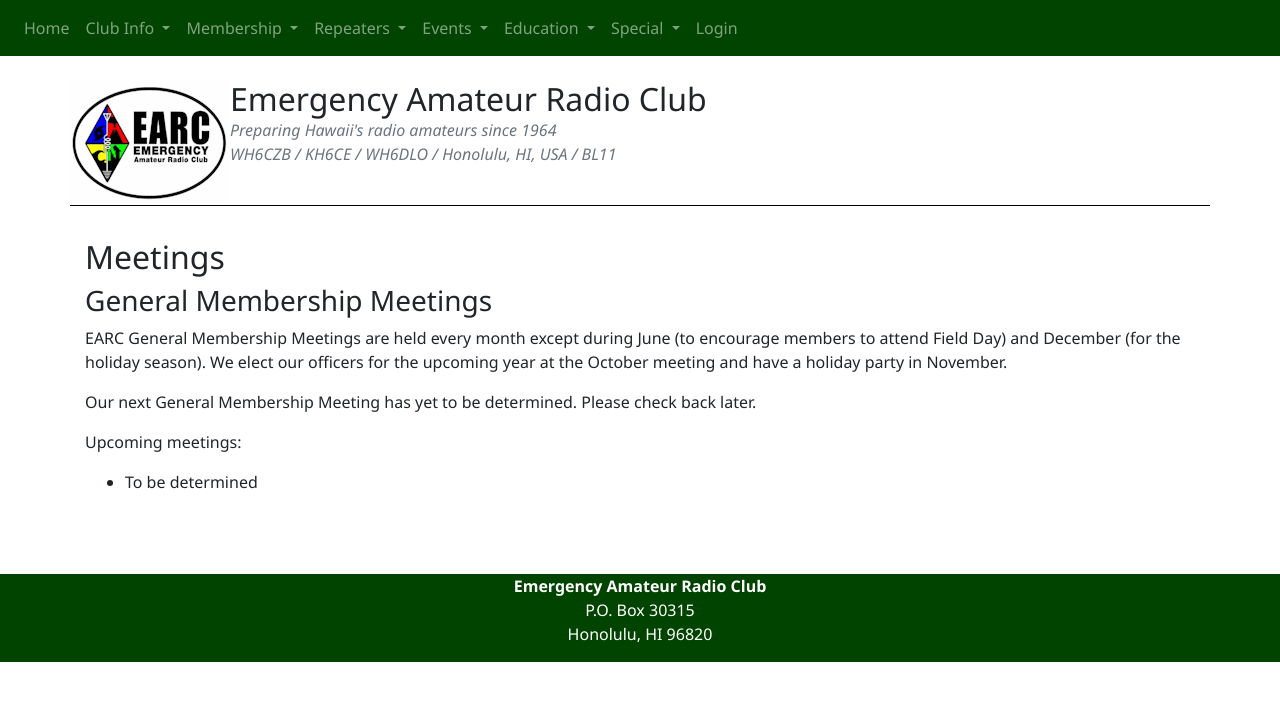
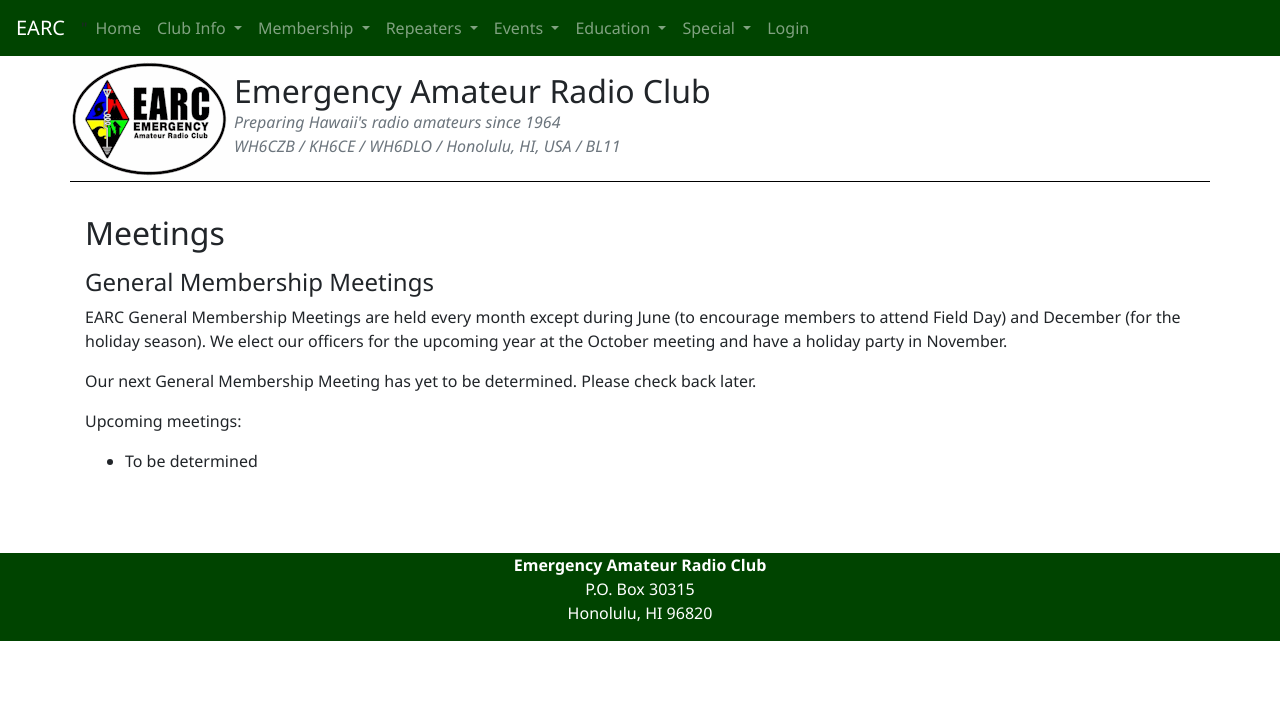
Before and after one commit to pineapplejuice/earc2-members, a Django app: page /homepage/meetings/ in a window 1280 px wide. Shown: the top 701 px of the page. Run offline with Django 3.2, Linux system fonts and the light colour scheme; data that the repository does not hold is empty; some libraries are stand-ins or nearby versions.

Commit message:
Add application to static files; tweak navbar settings

```diff
--- a/homepage/static/homepage/base.css
+++ b/homepage/static/homepage/base.css
@@ -23,7 +23,6 @@ blockquote.earc {
 #header {
 
 	border-bottom: 1px solid black;
-	margin-top: 5rem;
 	margin-bottom:2rem;
 }
 
--- a/homepage/templates/base.html
+++ b/homepage/templates/base.html
@@ -12,7 +12,8 @@
 	</head>
 	<body>
 
-		<nav class="navbar navbar-expand-lg navbar-dark flex-column flex-md-row bd-navbar fixed-top">
+		<nav class="navbar navbar-expand-lg navbar-dark sticky-top">
+			<a class="navbar-brand" href="{% url "home_page" %}">EARC</a>"
 			<button class="navbar-toggler" type="button" data-toggle="collapse" data-target="#navbarSupportedContent" aria-controls="navbarSupportedContent" aria-expanded="false" aria-label="Toggle navigation">
 				<span class="navbar-toggler-icon"></span>
 			</button>
@@ -136,10 +137,10 @@
 		</nav>
 
 
-		<div class="container mt-5">
+		<div class="container">
 			<div class="row media" id="header">
 				<img class="img-fluid float-lg-left" src="/static/images/EARC_160x125.gif" width="160" height="125" id="logo" />
-				<div id="title-block">
+				<div class="mt-3 ml-1" id="title-block">
 					<h2 class="mb-auto title">Emergency Amateur Radio Club</h2>
 					<p class="mb-auto text-muted subtitle">Preparing Hawaii's radio amateurs since 1964</p>
 					<p class="mb-auto text-muted subtitle">WH6CZB / KH6CE / WH6DLO / Honolulu, HI, USA / BL11</p>
--- a/homepage/templates/homepage/meetings.html
+++ b/homepage/templates/homepage/meetings.html
@@ -3,12 +3,13 @@
 {% block browsertitle %}EARC - Meetings{% endblock %}
 
 {% block content %}
-<h2>Meetings</h2>
-<h3>General Membership Meetings</h3>
+<h2 class="mb-3">Meetings</h2>
+<h4>General Membership Meetings</h4>
 <p>EARC General Membership Meetings are held every month except during June (to encourage members to attend Field Day) and December (for the holiday season). We elect our officers for the upcoming year at the October meeting and have a holiday party in November.</p>
 
 {% if next_meeting %}
 <p>Our next General Membership Meeting will be <b>{{next_meeting.date_time | date:"l, F d, Y"}}</b> at <b>{{next_meeting.date_time | time:"f a"}}</b> at <b>{{next_meeting.meeting_place.venue_name }}</b>.</p>
+<p>Talk-in frequencies are <b>146.880(-)</b> primary, and <b>146.520</b> backup.</p>
 
 <address>
 	<strong>{{next_meeting.meeting_place.venue_name }}</strong><br />
--- a/homepage/views.py
+++ b/homepage/views.py
@@ -46,10 +46,16 @@ def meetings(request):
 	map of meeting place.
 	"""
 
+	# future_meetings: pulls all meetings today or after
 	future_meetings = Meeting.objects.filter(
-		date_time__gt=timezone.now()).order_by('date_time')
+		date_time__gte=timezone.now()).order_by('date_time')
+
+	# next meeting is the first future meeting
 	next_meeting = future_meetings[0] if future_meetings.count() > 0 else None
+
+	# pull up to 3 more upcoming meetings
 	upcoming_meetings = future_meetings[1:] if future_meetings.count() < 4 else future_meetings[1:4]
+
 
 	if next_meeting:
 		meeting_place = next_meeting.meeting_place
--- a/manage_members/templates/manage_members/member_new_form.html
+++ b/manage_members/templates/manage_members/member_new_form.html
@@ -1,4 +1,5 @@
 {% extends "base.html" %}
+{% load static %}
 
 {% block browsertitle %}EARC Membership Application{% endblock %}
 
@@ -7,7 +8,7 @@
 
 	<h2>EARC Membership Application</h2>
 	<p>Our NEW membership application allows you to enter your member information directly. Please enter your membership information. Once entered, you will receive an email to confirm your account before logging in; make sure that your email address is correct.</p>
-	<p>If you prefer, you can also <a href="#">print and complete the hardcopy form</a> and send it to the EARC at the address shown at the bottom.</p>
+	<p>If you prefer, you can also <a href="{% static 'pdf/application.pdf' %}" target="_blank">print and complete the hardcopy form</a> and send it to the EARC at the address shown at the bottom.</p>
 
 	<form action="{% url 'member_new_form' %}" method="post" id="member_form">
 		{% csrf_token %}
```
Also changed, not shown: deploy_tools/fabfile.py (+7 -0 lines), 1 other file.
